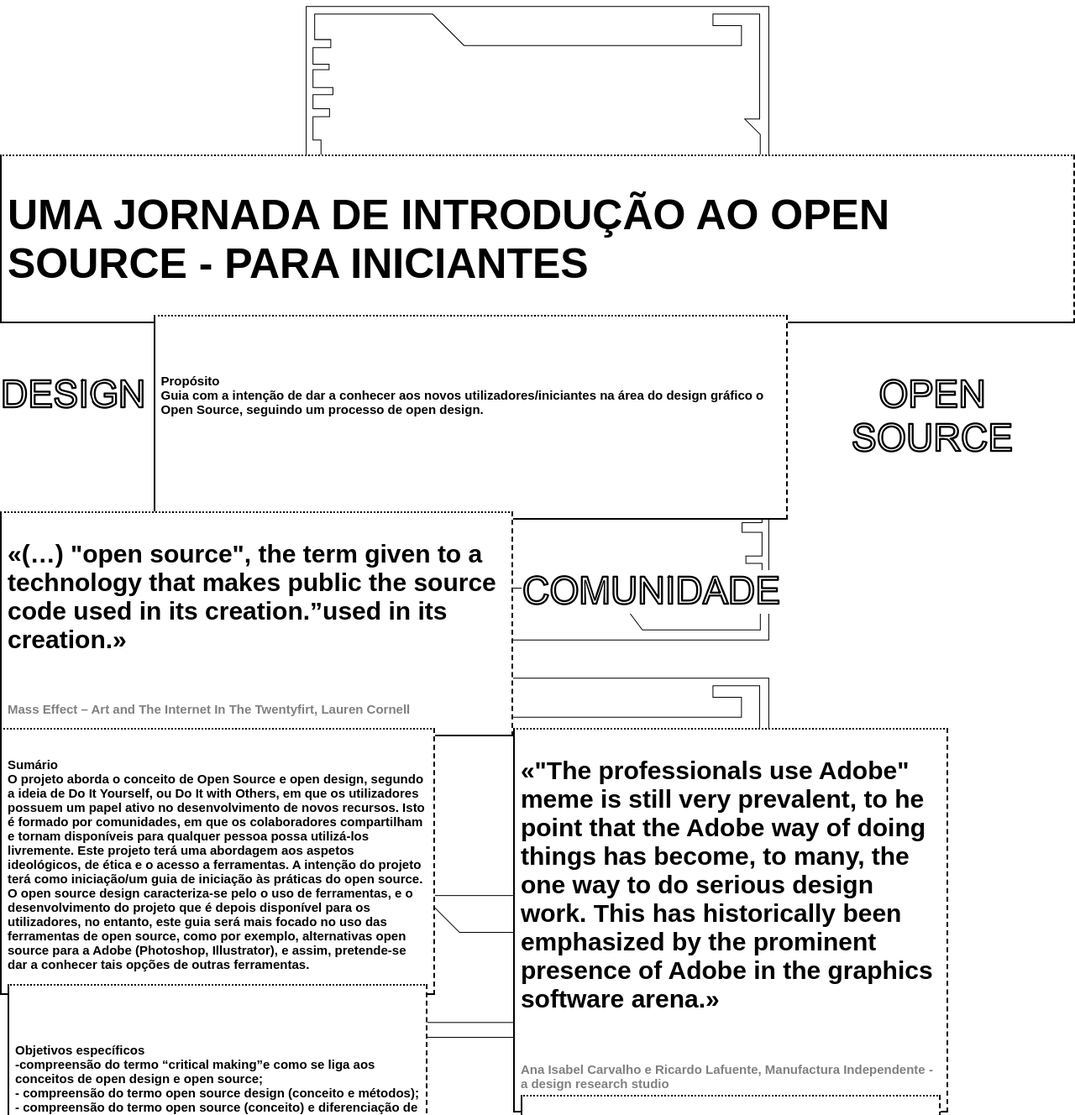
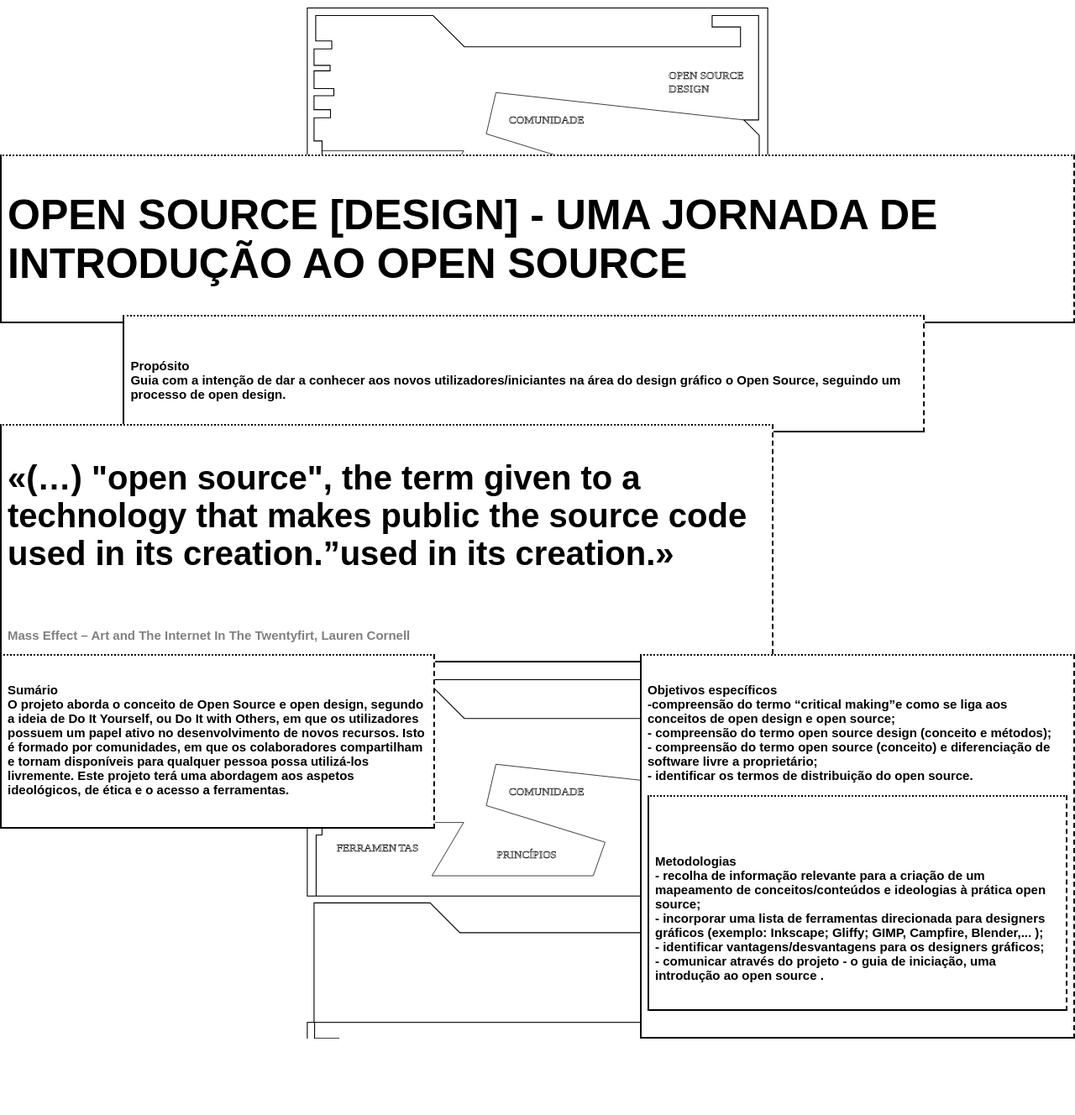
Before and after one commit to VLanca/mdc_poster, a plain HTML site: page index.html in a window 1280 px wide. Shown: the part 15-1343 px from the top of the page at 84% size. After the commit the page ends 1252 px from the top, so only its background shows below. Drawn offline with Linux system fonts and the light colour scheme.

Commit message:
Add files via upload

```diff
--- a/css/style.css
+++ b/css/style.css
@@ -11,7 +11,7 @@ body {
 	background-repeat: no-repeat;
 	background-size: 100%;
 	background-attachment: fixed;
-	background-image: url('../img/4-04-01.svg')
+	background-image: url('../img/43-04.svg')
 }
 .grid {
 	display: grid;
@@ -60,7 +60,7 @@ body {
 .box:nth-child(8), .box:nth-child(15) {
 	grid-column: span 8;
 	width: 500px;
-	height: 300px;
+	height: 190px;
 	/*margin-left: */
 
 }
@@ -109,6 +109,7 @@ h4 {
 	text-align: center;
 	font-size: 45px;
 	font-family: 'fonte3'
+
 }
 @keyframes color-change {
  0% {
@@ -122,7 +123,7 @@ color: #00FF23;   /*grey*/
 }
 }
 h2 {
-	font-size: 30px;
+	font-size: 40px;
  font-family: ' Arial, 'sans-serif'
 }
 h3 {
--- a/index.html
+++ b/index.html
@@ -2,7 +2,7 @@
 <html>
 <head>
 <meta charset="utf-8">
-<title>A JOURNEY INTO OPEN SOURCE - FOR BEGGINNERS</title>
+<title>OPEN SOURCE [DESIGN]</title>
 <link href="css/style.css" rel="stylesheet" type="text/css">
 </head>
 <header><br>
@@ -11,18 +11,17 @@
 <main class="grid">
   <div class="box1"></div>
   <div class="box">
-    <h1>UMA JORNADA DE INTRODUÇÃO AO OPEN SOURCE - PARA INICIANTES</h1>
+    <h1>OPEN SOURCE [DESIGN] - UMA JORNADA DE INTRODUÇÃO AO OPEN SOURCE</h1>
   </div>
-  <div class="box1">
-    <h4>DESIGN</h4>
+ <! <div class="box">
+    <h4></h4>
   </div>
   <div class="box"><br>
-    <br>
-    <h5>Propósito<br>
+      <h5>Propósito<br>
       Guia com a intenção de dar a conhecer aos novos utilizadores/iniciantes na área do design gráfico o Open Source, seguindo um processo de open design.</h5>
   </div>
   <div class="box1">
-    <h4>OPEN SOURCE</h4>
+    <h4></h4>
   </div>
   <div class="box">
     <h2>«(…) "open source", the term given to a technology that makes public the source code used in its creation.”used in its creation.»</h2>
@@ -30,15 +29,15 @@
     <h3>Mass Effect – Art and The Internet In The Twentyfirt, Lauren Cornell</h3>
   </div>
   <div class="box1">
-    <h4>COMUNIDADE</h4>
+    <h4></h4>
   </div>
   <div class="box">
     <h5>Sumário<br>
       O projeto aborda o conceito de Open Source e open design, segundo a ideia de Do It Yourself, ou Do It with Others, em que os utilizadores possuem um papel ativo no desenvolvimento de novos recursos. Isto é formado por comunidades, em que os colaboradores compartilham e tornam disponíveis para qualquer pessoa possa utilizá-los livremente.
       Este projeto terá uma abordagem aos aspetos ideológicos, de ética e o acesso a ferramentas.
-      A intenção do projeto terá como iniciação/um guia de iniciação às práticas do open source. O open source design caracteriza-se pelo o uso de ferramentas, e o desenvolvimento do projeto que é depois disponível para os utilizadores, no entanto, este guia será mais focado no uso das ferramentas de open source, como por exemplo, alternativas open source para a Adobe (Photoshop, Illustrator), e assim, pretende-se dar a conhecer tais opções de outras ferramentas.
+     <!-- A intenção do projeto terá como iniciação/um guia de iniciação às práticas do open source. O open source design caracteriza-se pelo o uso de ferramentas, e o desenvolvimento do projeto que é depois disponível para os utilizadores, no entanto, este guia será mais focado no uso das ferramentas de open source, como por exemplo, alternativas open source para a Adobe (Photoshop, Illustrator), e assim, pretende-se dar a conhecer tais opções de outras ferramentas.   -->
 </h5>
-	  <div class="box"><br>
+	<!--  <div class="box"><br>
     <br>
     <h5>Objetivos específicos<br>
       -compreensão do termo “critical making”e como se liga aos conceitos de open design e open source; <br>
@@ -46,13 +45,18 @@
       - compreensão do termo open source (conceito) e diferenciação de software livre a proprietário; <br>
       - identificar os termos de distribuição do open source.</h5>
 
-  </div>
+  </div>  -->
   </div>
 
   <div class="box">
-    <h2>«"The professionals use Adobe" meme is still very prevalent, to he point that the Adobe way of doing things has become, to many, the one way to do serious design work. This has historically been emphasized by the prominent presence of Adobe in the graphics software arena.»</h2>
+ <!--   <h2>«"The professionals use Adobe" meme is still very prevalent, to he point that the Adobe way of doing things has become, to many, the one way to do serious design work. This has historically been emphasized by the prominent presence of Adobe in the graphics software arena.»</h2>
     <br>
-    <h3>Ana Isabel Carvalho e Ricardo Lafuente, Manufactura Independente - a design research studio</h3>
+    <h3>Ana Isabel Carvalho e Ricardo Lafuente, Manufactura Independente - a design research studio</h3>   -->
+	  <h5>Objetivos específicos<br>
+      -compreensão do termo “critical making”e como se liga aos conceitos de open design e open source; <br>
+      - compreensão do termo open source design (conceito e métodos); <br>
+      - compreensão do termo open source (conceito) e diferenciação de software livre a proprietário; <br>
+      - identificar os termos de distribuição do open source.</h5>
 
 	    <div class="box"><br>
     <br>
```
Also changed, not shown: img/4-04.svg (added), img/4-042-04.svg (added), img/43-04.svg (added).
